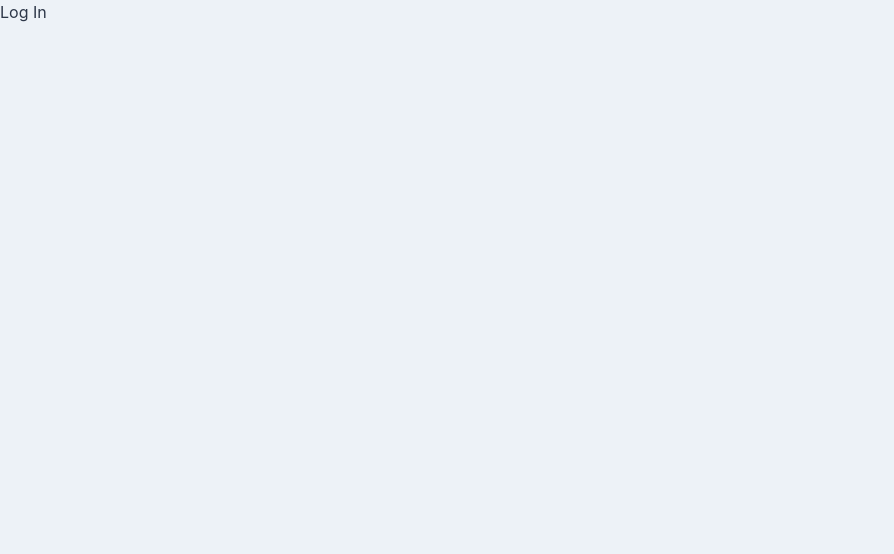
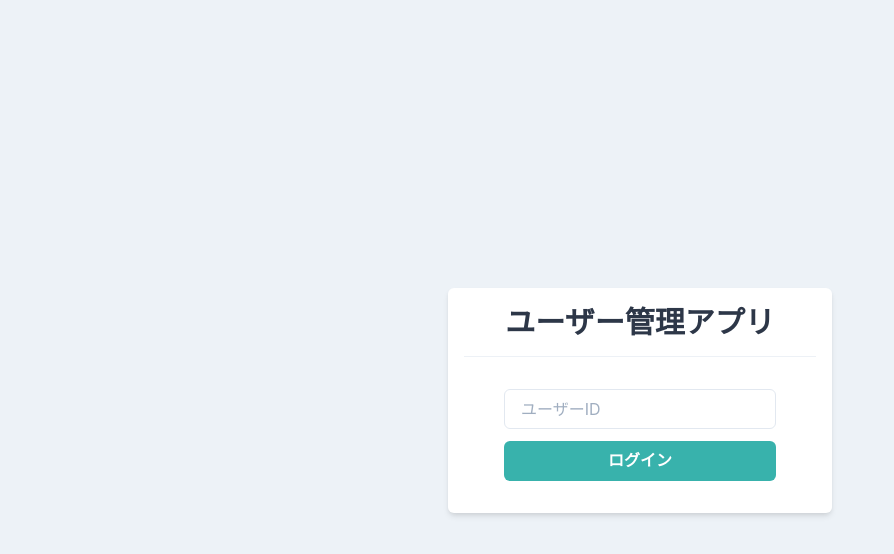
Before and after one commit to HamazakiHisanori/react-my-app, a React (Create React App) app: page / in a window 1280 px wide. Shown: the top 554 px of the page, without its empty margins (0-894 px from the left). Built offline with nearby package versions, Linux system fonts and the light colour scheme.

Commit message:
Login page create

```diff
--- a/src/components/pages/Login.tsx
+++ b/src/components/pages/Login.tsx
@@ -1,5 +1,22 @@
 import { memo, VFC } from 'react';
+import { Box, Divider, Flex, Heading, Stack } from '@chakra-ui/layout';
+import { Input } from '@chakra-ui/input';
+import { Button } from '@chakra-ui/button';
+
 
 export const Login: VFC = memo(() => {
-  return <p>Log In</p>
+  return (
+    <Flex align="center" justify="center" height="100vh">
+      <Box bg="white" w="sm" padding={4} borderRadius="md" shadow="md">
+        <Heading as="h1" size="lg" textAlign="center">
+          ユーザー管理アプリ
+        </Heading>
+        <Divider my={4} />
+        <Stack spacing={3} py={4} px={10}>
+          <Input placeholder="ユーザーID" />
+          <Button bg="teal.400" color="white" _hover={{ opacity: 0.6 }}>ログイン</Button>
+        </Stack>
+      </Box>
+    </Flex>
+  )
 });
```
